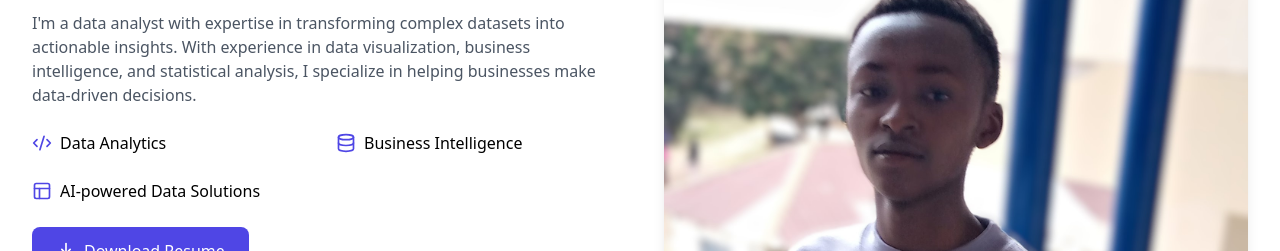
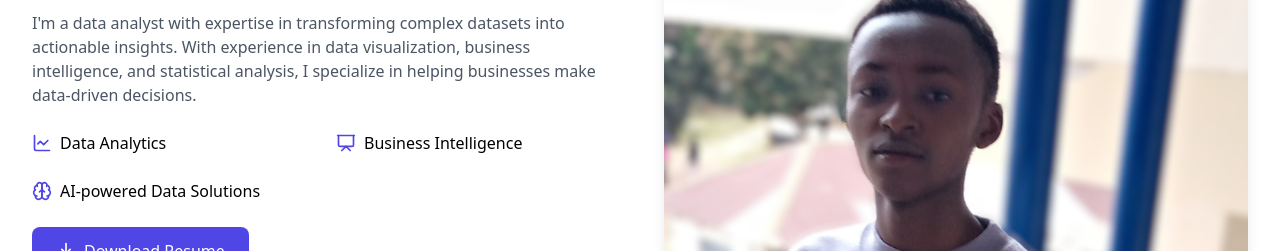
Before and after one commit to RaphaelItotia/Portfolio, a React (Vite) app: page / in a window 1280 px wide. Shown: the part 1100-1351 px from the top of the page. Built offline with nearby package versions, Linux system fonts and the light colour scheme.

Commit message:
Update App.tsx

```diff
--- a/src/App.tsx
+++ b/src/App.tsx
@@ -3,12 +3,9 @@ import {
   Linkedin,
   Mail,
   ArrowDown,
-  Code2,
-  Database,
-  Layout,
-  Globe,
-  Server,
-  Shield,
+  LineChart,
+  Presentation,
+  Brain,
 } from "lucide-react";
 import Navbar from "./components/Navbar";
 import ProjectCard from "./components/ProjectCard";
@@ -86,7 +83,7 @@ function App() {
   const skillCategories = [
     {
       title: "Data Analytics",
-      icon: Globe,
+      icon: LineChart,
       skills: [
         "Python",
         "SQL",
@@ -96,7 +93,7 @@ function App() {
     },
     {
       title: "Data Science & Machine Learning",
-      icon: Server,
+      icon: Brain,
       skills: [
         "Pandas",
         "Numpy",
@@ -107,7 +104,7 @@ function App() {
     },
     {
       title: "Business Intelligence & Reporting",
-      icon: Shield,
+      icon: Presentation,
       skills: [
         "Dashboard Design",
         "Trend Analysis",
@@ -209,15 +206,15 @@ function App() {
               </p>
               <div className="grid grid-cols-2 gap-6 mb-6">
                 <div className="flex items-center gap-2">
-                  <Code2 className="h-5 w-5 text-indigo-600" />
+                  <LineChart className="h-5 w-5 text-indigo-600" />
                   <span>Data Analytics</span>
                 </div>
                 <div className="flex items-center gap-2">
-                  <Database className="h-5 w-5 text-indigo-600" />
+                  <Presentation className="h-5 w-5 text-indigo-600" />
                   <span>Business Intelligence</span>
                 </div>
                 <div className="flex items-center gap-2">
-                  <Layout className="h-5 w-5 text-indigo-600" />
+                  <Brain className="h-5 w-5 text-indigo-600" />
                   <span>AI-powered Data Solutions</span>
                 </div>
               </div>
@@ -310,7 +307,7 @@ function App() {
             </div>
             <div className="flex space-x-6">
               <a
-                href="https://github.com/ItotiaHarrison"
+                href="https://github.com/RaphaelItotia"
                 target="_blank"
                 rel="noopener noreferrer"
                 className="hover:text-indigo-400 transition-colors"
@@ -318,7 +315,7 @@ function App() {
                 <Github className="h-6 w-6" />
               </a>
               <a
-                href="https://www.linkedin.com/in/harrison-itotia/"
+                href="https://www.linkedin.com/in/itotia-g-raphael"
                 target="_blank"
                 rel="noopener noreferrer"
                 className="hover:text-indigo-400 transition-colors"
@@ -326,7 +323,7 @@ function App() {
                 <Linkedin className="h-6 w-6" />
               </a>
               <a
-                href="mailto:harrisonitotia@gmail.com"
+                href="mailto:raphaelitotia@gmail.com"
                 className="hover:text-indigo-400 transition-colors"
               >
                 <Mail className="h-6 w-6" />
```
